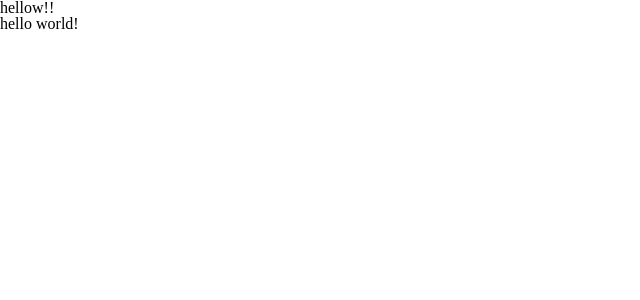
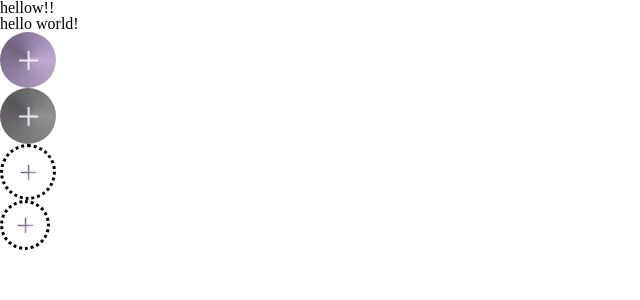
Before and after one commit to TEAM-DREAMCATCHER/DREAMCATCHER_Front-End, a React (Vite) app: page /test in a window 1280 px wide. Shown: the top 300 px of the page, without its empty margins (0-640 px from the left). Built offline with nearby package versions, Linux system fonts and the light colour scheme.

Commit message:
add: add Button 컴포넌트

```diff
--- a/src/components/common/AddButton/index.tsx
+++ b/src/components/common/AddButton/index.tsx
@@ -1,29 +1,96 @@
 import React from 'react'
 import styled, { css } from 'styled-components'
+import PlusIcon from '../icons/PlusIcon'
 
-type ButtonSize = 'sm' | 'md' | 'lg'
+type ButtonSize = 'sm' | 'md'
+type ButtonColor = 'primary' | 'secondary' | 'none'
 
 interface AddButtonProps {
-    type: any
-    disabled: boolean
-    size: ButtonSize
-    color: any
-    children: React.ReactNode
-    onClick: () => void
+    shape?: 'dot' | 'normal'
+    disabled?: boolean
+    size?: ButtonSize
+    color?: ButtonColor
+    onClick?: () => void
 }
 
-const AddButton = ({ type, disabled, color, children, onClick }: AddButtonProps) => {
-    //const buttonStyle = BUTTON_STYLE[styles]
-    //const sizeStyle = SIZES[size]
-    //const variantStyle = COLORS[color]
+const AddButton = ({
+    shape = 'normal',
+    disabled,
+    size = 'md',
+    color = 'primary',
+    onClick,
+}: AddButtonProps) => {
+    const dotShape = shape === 'dot' ? true : false
 
-    return (
-        <StyledBtn type={type} disabled={disabled} onClick={onClick}>
-            {children}
+    return dotShape ? (
+        <StyledBtn shape={dotShape} size={size} disabled={disabled} onClick={onClick} color="none">
+            <PlusIcon shape="dot" />
+        </StyledBtn>
+    ) : (
+        <StyledBtn shape={dotShape} size={size} disabled={disabled} onClick={onClick} color={color}>
+            <PlusIcon shape="normal" />
         </StyledBtn>
     )
 }
 
 export default AddButton
 
-const StyledBtn = styled.button``
+const COLOR = {
+    primary: css`
+        background-color: #635273;
+        background: conic-gradient(
+            from 131.49deg at 51.11% 48.33%,
+            #b9a1cf -37.5deg,
+            #635273 176.25deg,
+            #b9a1cf 322.5deg,
+            #635273 536.25deg
+        );
+        opacity: 0.9;
+    `,
+    secondary: css`
+        background-color: #464447;
+        background: conic-gradient(
+            from 131.49deg at 51.11% 48.33%,
+            #868686 -37.5deg,
+            #464447 176.25deg,
+            #868686 322.5deg,
+            #464447 536.25deg
+        );
+        opacity: 0.9;
+    `,
+    none: css`
+        background-color: none;
+    `,
+}
+
+const SIZE = {
+    sm: css`
+        width: 50px;
+        height: 50px;
+    `,
+    md: css`
+        width: 56px;
+        height: 56px;
+    `,
+}
+
+interface StyledBtnProps {
+    shape: boolean
+    color: ButtonColor
+    size: ButtonSize
+}
+
+const StyledBtn = styled.button<StyledBtnProps>`
+    display: flex;
+    justify-content: center;
+    align-items: center;
+    width: 56px;
+    height: 56px;
+
+    ${(props) => props.color && COLOR[props.color]}
+    ${(props) => props.size && SIZE[props.size]}
+
+
+    border-style: ${({ shape }) => (shape ? 'dotted' : 'none')};
+    border-radius: 50%;
+`
--- a/src/components/common/icons/PlusIcon.tsx
+++ b/src/components/common/icons/PlusIcon.tsx
@@ -1,7 +1,39 @@
 import React from 'react'
 
-const PlusIcon = () => {
-    return (
+interface PlusIconProps {
+    shape: 'dot' | 'normal'
+}
+
+const PlusIcon = ({ shape }: PlusIconProps) => {
+    const dotShape = shape === 'dot' ? true : false
+
+    return dotShape ? (
+        <svg
+            width="17"
+            height="17"
+            viewBox="0 0 17 17"
+            fill="none"
+            xmlns="http://www.w3.org/2000/svg"
+        >
+            <path
+                d="M9.31927 7.79174V1.426C9.31927 1.2234 9.23879 1.0291 9.09553 0.885847C8.95228 0.74259 8.75798 0.662109 8.55538 0.662109C8.35279 0.662109 8.15849 0.74259 8.01523 0.885847C7.87198 1.0291 7.7915 1.2234 7.7915 1.426V7.79174H1.42575C1.22316 7.79174 1.02886 7.87222 0.885603 8.01548C0.742346 8.15873 0.661865 8.35303 0.661865 8.55563C0.661865 8.75822 0.742346 8.95252 0.885603 9.09578C1.02886 9.23904 1.22316 9.31952 1.42575 9.31952H7.7915V15.6853C7.79413 15.887 7.87546 16.0798 8.01815 16.2225C8.16084 16.3652 8.35361 16.4465 8.55538 16.4491C8.75798 16.4491 8.95228 16.3687 9.09553 16.2254C9.23879 16.0822 9.31927 15.8879 9.31927 15.6853V9.31952H15.685C15.8876 9.31952 16.0819 9.23904 16.2252 9.09578C16.3684 8.95252 16.4489 8.75822 16.4489 8.55563C16.4463 8.35385 16.3649 8.16108 16.2222 8.01839C16.0796 7.87571 15.8868 7.79438 15.685 7.79174H9.31927Z"
+                fill="url(#paint0_linear_1_4173)"
+            />
+            <defs>
+                <linearGradient
+                    id="paint0_linear_1_4173"
+                    x1="2.7668"
+                    y1="3.81952"
+                    x2="14.6948"
+                    y2="12.7655"
+                    gradientUnits="userSpaceOnUse"
+                >
+                    <stop stop-color="#635273" />
+                    <stop offset="1" stop-color="#B9A1CF" />
+                </linearGradient>
+            </defs>
+        </svg>
+    ) : (
         <svg
             width="21"
             height="21"
--- a/src/pages/Test/test.tsx
+++ b/src/pages/Test/test.tsx
@@ -1,10 +1,16 @@
 import React from 'react'
+import AddButton from '@/components/common/AddButton'
 
 const Test = () => {
     return (
         <div>
             <h1> hellow!!</h1>
             <span>hello world!</span>
+
+            <AddButton />
+            <AddButton color="secondary" />
+            <AddButton shape="dot" />
+            <AddButton shape="dot" size="sm" />
         </div>
     )
 }
```
